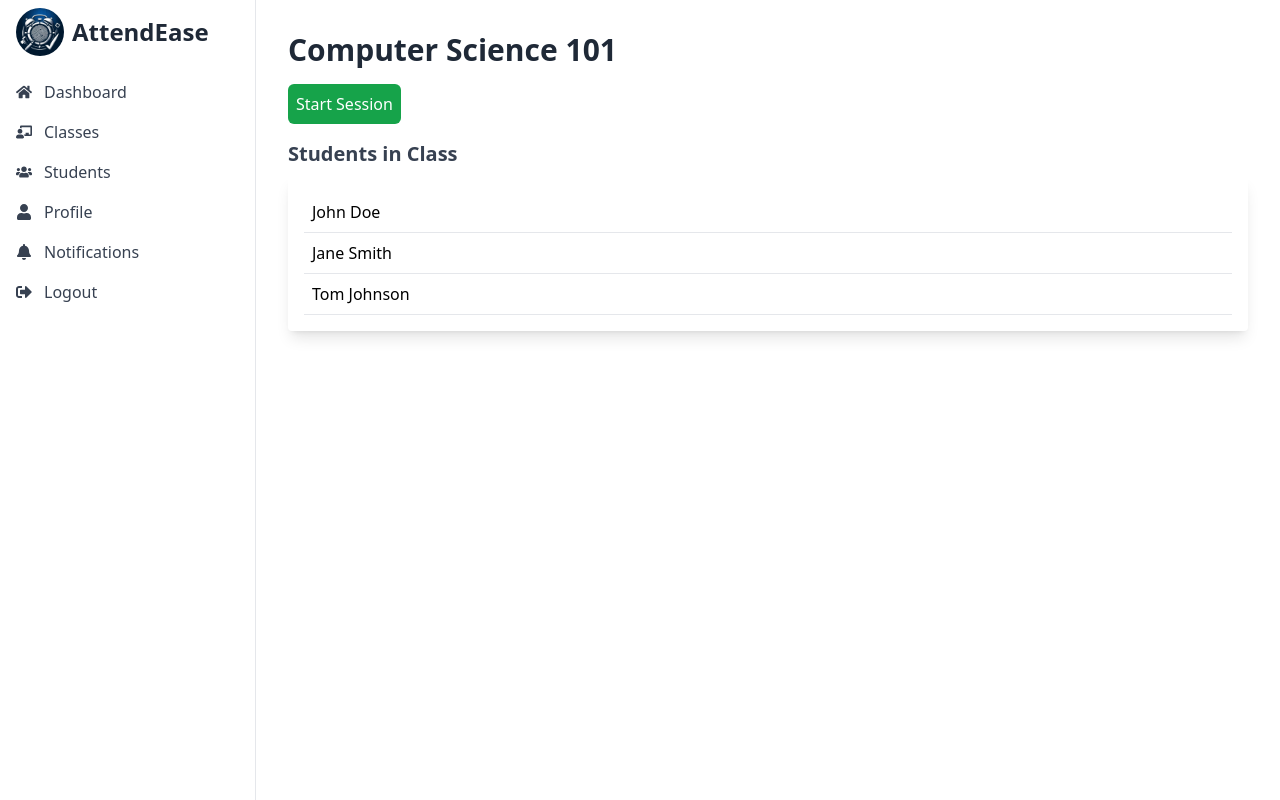
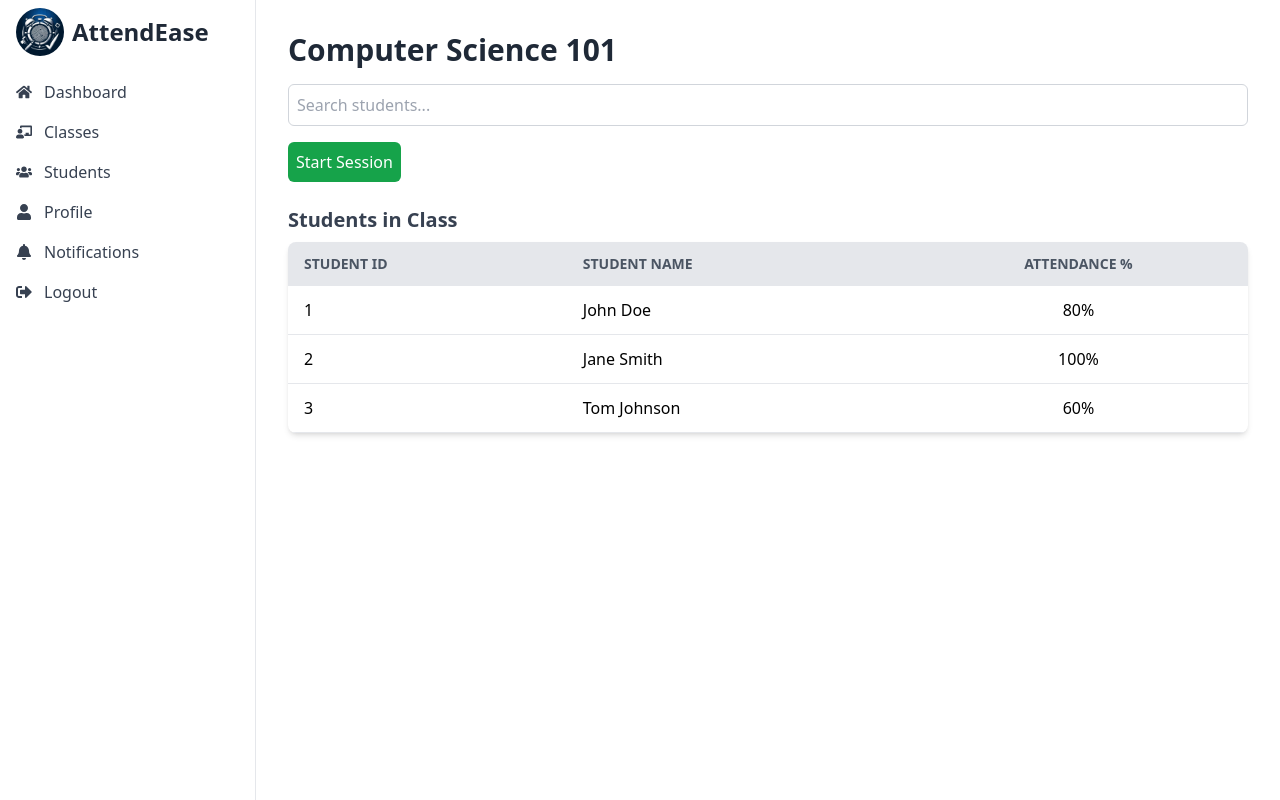
Before and after one commit to Aaron-Akinwande/AttendEASE, a Next.js app: page /teacher/classes/1 in a window 1280 px wide. Built offline with nearby package versions, Linux system fonts and the light colour scheme.

Commit message:
teacher module: student list and attendance

```diff
--- a/pages/teacher/classes/[id]/index.tsx
+++ b/pages/teacher/classes/[id]/index.tsx
@@ -12,20 +12,27 @@ const ClassDetail = () => {
   const [classData, setClassData] = useState({
     id: 1,
     name: "Computer Science 101",
+    totalSessions: 5, // Initial total number of sessions
     students: [
-      { id: 1, name: "John Doe", attendance: false },
-      { id: 2, name: "Jane Smith", attendance: false },
-      { id: 3, name: "Tom Johnson", attendance: false },
+      { id: 1, name: "John Doe", attendance: false, attendedSessions: 4 },
+      { id: 2, name: "Jane Smith", attendance: false, attendedSessions: 5 },
+      { id: 3, name: "Tom Johnson", attendance: false, attendedSessions: 3 },
     ],
   });
 
   const [sessionActive, setSessionActive] = useState(false);
   const [barcodeValue, setBarcodeValue] = useState("");
+  const [searchQuery, setSearchQuery] = useState(""); // State to track search input
 
   useEffect(() => {
     // Fetch the class data including students and class name using the `id`
     // Replace this with actual fetching logic based on `id`.
   }, [id]);
+
+  // Filter students based on search query
+  const filteredStudents = classData.students.filter((student) =>
+    student.name.toLowerCase().includes(searchQuery.toLowerCase())
+  );
 
   // Toggle attendance for a student
   const handleAttendanceToggle = (studentId) => {
@@ -45,12 +52,40 @@ const ClassDetail = () => {
 
   // End the session and process attendance
   const handleEndSession = () => {
-    setSessionActive(false);
-    setBarcodeValue(""); // Clear the barcode
     const attendedStudents = classData.students.filter(
       (student) => student.attendance
     );
-    alert(`Session ended. ${attendedStudents.length} students marked present.`);
+
+    // Update total number of sessions
+    const updatedTotalSessions = classData.totalSessions + 1;
+
+    // Update the attendedSessions for each student
+    const updatedStudents = classData.students.map((student) => {
+      if (student.attendance) {
+        return { ...student, attendedSessions: student.attendedSessions + 1 };
+      }
+      return student;
+    });
+
+    setClassData({
+      ...classData,
+      totalSessions: updatedTotalSessions,
+      students: updatedStudents,
+    });
+
+    setSessionActive(false);
+    setBarcodeValue(""); // Clear the barcode
+
+    alert(
+      `Session ended. ${attendedStudents.length} students marked present.`
+    );
+  };
+
+  // Calculate the attendance percentage for each student
+  const getAttendancePercentage = (attendedSessions) => {
+    return classData.totalSessions > 0
+      ? Math.round((attendedSessions / classData.totalSessions) * 100)
+      : 0;
   };
 
   return (
@@ -58,6 +93,17 @@ const ClassDetail = () => {
       <div className="p-4 md:p-8">
         {/* Class Header */}
         <h2 className="text-3xl font-bold text-gray-800 mb-4">{classData.name}</h2>
+
+        {/* Search Bar */}
+        <div className="mb-4">
+          <input
+            type="text"
+            placeholder="Search students..."
+            value={searchQuery}
+            onChange={(e) => setSearchQuery(e.target.value)}
+            className="w-full p-2 border border-gray-300 rounded-md"
+          />
+        </div>
 
         {/* Session Controls */}
         {!sessionActive ? (
@@ -78,11 +124,13 @@ const ClassDetail = () => {
 
         {/* Barcode Display */}
         {sessionActive && barcodeValue && (
-          <div className="mt-4 bg-white p-4 rounded shadow-lg">
+          <div className="mt-4 bg-white p-4 rounded shadow-lg w-full">
             <h3 className="text-xl font-semibold text-gray-700 mb-2">
               Current Session Barcode
             </h3>
+            <div className=" w-full flex justify-center items-center">
             <Barcode value={barcodeValue} />
+            </div>
             <button
               className="mt-4 bg-red-600 hover:bg-red-700 text-white p-2 rounded-md"
               onClick={handleEndSession}
@@ -95,45 +143,64 @@ const ClassDetail = () => {
 
         {/* Student List with Attendance */}
         {sessionActive && (
-          <div>
+          <div className=" pt-5">
             <h3 className="text-xl font-semibold text-gray-700 mb-2">
               Mark Attendance
             </h3>
-            <ul className="bg-white p-4 rounded shadow-lg">
-              {classData.students.map((student) => (
-                <li
-                  key={student.id}
-                  className="flex justify-between items-center p-2 border-b"
-                >
-                  <span>{student.name}</span>
+            <table className="min-w-full bg-white rounded-lg shadow-md overflow-hidden">
+              <thead>
+                <tr className="bg-gray-200 text-gray-600 text-sm uppercase">
+                  <th className="py-3 px-4 text-left">Student ID</th>
+                  <th className="py-3 px-4 text-left">Student Name</th>
+                  <th className="py-3 px-4 text-center">Attendance</th>
+                </tr>
+              </thead>
+              <tbody>
+                {filteredStudents.map((student) => (
+                  <tr key={student.id} className="border-b border-gray-200">
+                    <td className="py-3 px-4">{student.id}</td>
+                    <td className="py-3 px-4">{student.name}</td>
+                    <td className="py-3 px-4 text-center">
                       <input
                         type="checkbox"
                         checked={student.attendance}
                         onChange={() => handleAttendanceToggle(student.id)}
                         className="form-checkbox h-5 w-5 text-blue-600"
                       />
-                </li>
+                    </td>
+                  </tr>
                 ))}
-            </ul>
+              </tbody>
+            </table>
           </div>
         )}
 
         {/* Show students if session is not active */}
         {!sessionActive && (
-          <div>
+          <div className=" pt-2">
             <h3 className="text-xl font-semibold text-gray-700 mb-2">
               Students in Class
             </h3>
-            <ul className="bg-white p-4 rounded shadow-lg">
-              {classData.students.map((student) => (
-                <li
-                  key={student.id}
-                  className="flex justify-between items-center p-2 border-b"
-                >
-                  {student.name}
-                </li>
+            <table className="min-w-full bg-white rounded-lg shadow-md overflow-hidden">
+              <thead>
+                <tr className="bg-gray-200 text-gray-600 text-sm uppercase">
+                  <th className="py-3 px-4 text-left">Student ID</th>
+                  <th className="py-3 px-4 text-left">Student Name</th>
+                  <th className="py-3 px-4 text-center">Attendance %</th>
+                </tr>
+              </thead>
+              <tbody>
+                {filteredStudents.map((student) => (
+                  <tr key={student.id} className="border-b border-gray-200">
+                    <td className="py-3 px-4">{student.id}</td>
+                    <td className="py-3 px-4">{student.name}</td>
+                    <td className="py-3 px-4 text-center">
+                      {getAttendancePercentage(student.attendedSessions)}%
+                    </td>
+                  </tr>
                 ))}
-            </ul>
+              </tbody>
+            </table>
           </div>
         )}
       </div>
```
Lines whose indentation alone changed are shown as unchanged.
